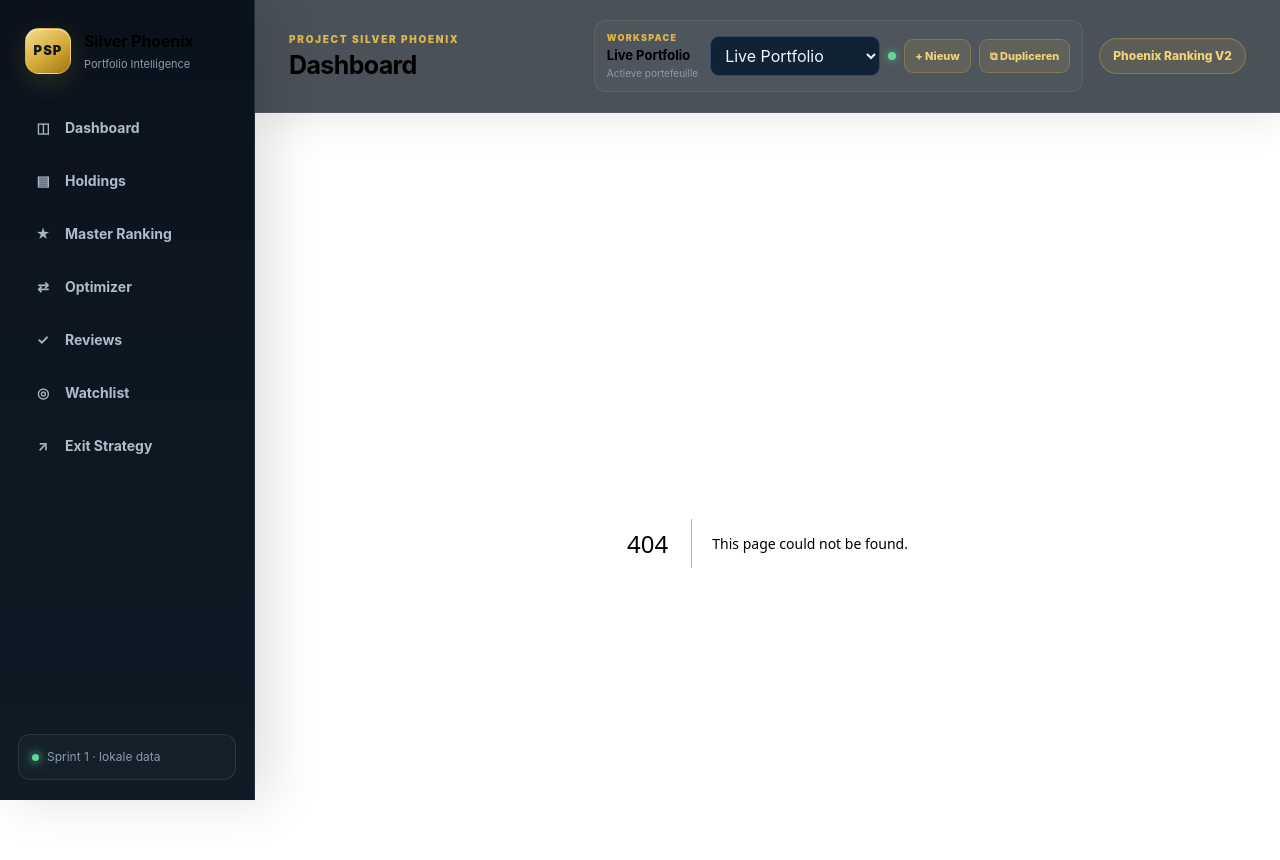
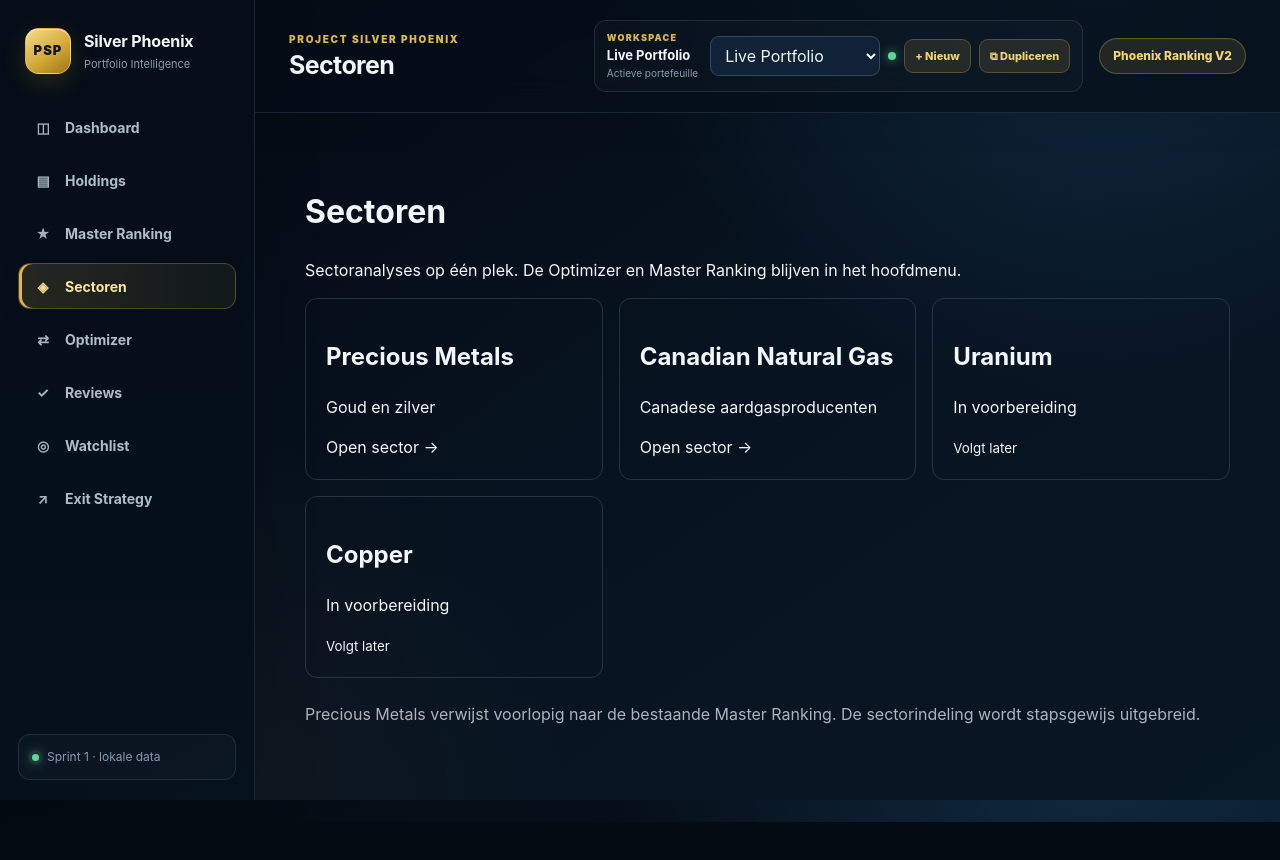
Before and after one commit to Aandelenbeurs/project-silver-phoenix, a Next.js app: page /sectors in a window 1280 px wide. Before the commit this address had no page. Shown: the top 860 px of the page. After the commit the page ends 822 px from the top, so only its background shows below. Built offline with nearby package versions, Linux system fonts and the light colour scheme.

Commit message:
Add multi-sector navigation and update AAV UI test

```diff
--- /dev/null
+++ b/app/sectors/page.tsx
@@ -0,0 +1,23 @@
+import Link from 'next/link';
+import type { Metadata } from 'next';
+
+export const metadata: Metadata = { title: 'Sectoren | Phoenix Portfolio' };
+const sectors = [
+  { name: 'Precious Metals', detail: 'Goud en zilver', href: '/ranking', ready: true },
+  { name: 'Canadian Natural Gas', detail: 'Canadese aardgasproducenten', href: '/sectors/canadian-natural-gas', ready: true },
+  { name: 'Uranium', detail: 'In voorbereiding', href: '', ready: false },
+  { name: 'Copper', detail: 'In voorbereiding', href: '', ready: false },
+];
+export default function SectorsPage() {
+  return <div style={{maxWidth:1100,margin:'0 auto',padding:'24px 16px'}}>
+    <h1>Sectoren</h1>
+    <p>Sectoranalyses op één plek. De Optimizer en Master Ranking blijven in het hoofdmenu.</p>
+    <div style={{display:'grid',gridTemplateColumns:'repeat(auto-fit,minmax(240px,1fr))',gap:16}}>
+      {sectors.map(s=><section key={s.name} style={{border:'1px solid #64748b55',borderRadius:12,padding:20}}>
+        <h2>{s.name}</h2><p>{s.detail}</p>
+        {s.ready?<Link href={s.href}>Open sector →</Link>:<small>Volgt later</small>}
+      </section>)}
+    </div>
+    <p style={{opacity:.7,marginTop:24}}>Precious Metals verwijst voorlopig naar de bestaande Master Ranking. De sectorindeling wordt stapsgewijs uitgebreid.</p>
+  </div>;
+}
--- a/components/AppShell.tsx
+++ b/components/AppShell.tsx
@@ -10,6 +10,7 @@ const nav = [
   { href: '/', label: 'Dashboard', icon: '◫' },
   { href: '/holdings', label: 'Holdings', icon: '▤' },
   { href: '/ranking', label: 'Master Ranking', icon: '★' },
+  { href: '/sectors', label: 'Sectoren', icon: '◈' },
   { href: '/optimizer', label: 'Optimizer', icon: '⇄' },
   { href: '/reviews', label: 'Reviews', icon: '✓' },
   { href: "/watchlist", label: "Watchlist", icon: "◎",},
--- a/scripts/inspect-advantage-energy-ui.ts
+++ b/scripts/inspect-advantage-energy-ui.ts
@@ -8,7 +8,7 @@ const result = runAdvantageEnergyScenarios();
 assert.equal(result.status, "blocked");
 assert.equal(result.results.length, 0);
 const html = renderToStaticMarkup(React.createElement(AdvantageEnergyValuationPage));
-for (const text of ["Advantage Energy", "Geblokkeerd", "Bear", "Base", "Bull", "Moonshot", "Openstaande vereisten"]) {
+for (const text of ["Advantage Energy", "Geblokkeerd", "Bear", "Base", "Bull", "Moonshot", "Toon ontbrekende bewijsstukken en fouten"]) {
   assert.ok(html.includes(text), `Missing UI text: ${text}`);
 }
 assert.ok(html.includes("Wacht op geverifieerde invoer"));
```
Also changed, not shown: app/sectors/canadian-natural-gas/page.tsx (added, +16 -0 lines).
